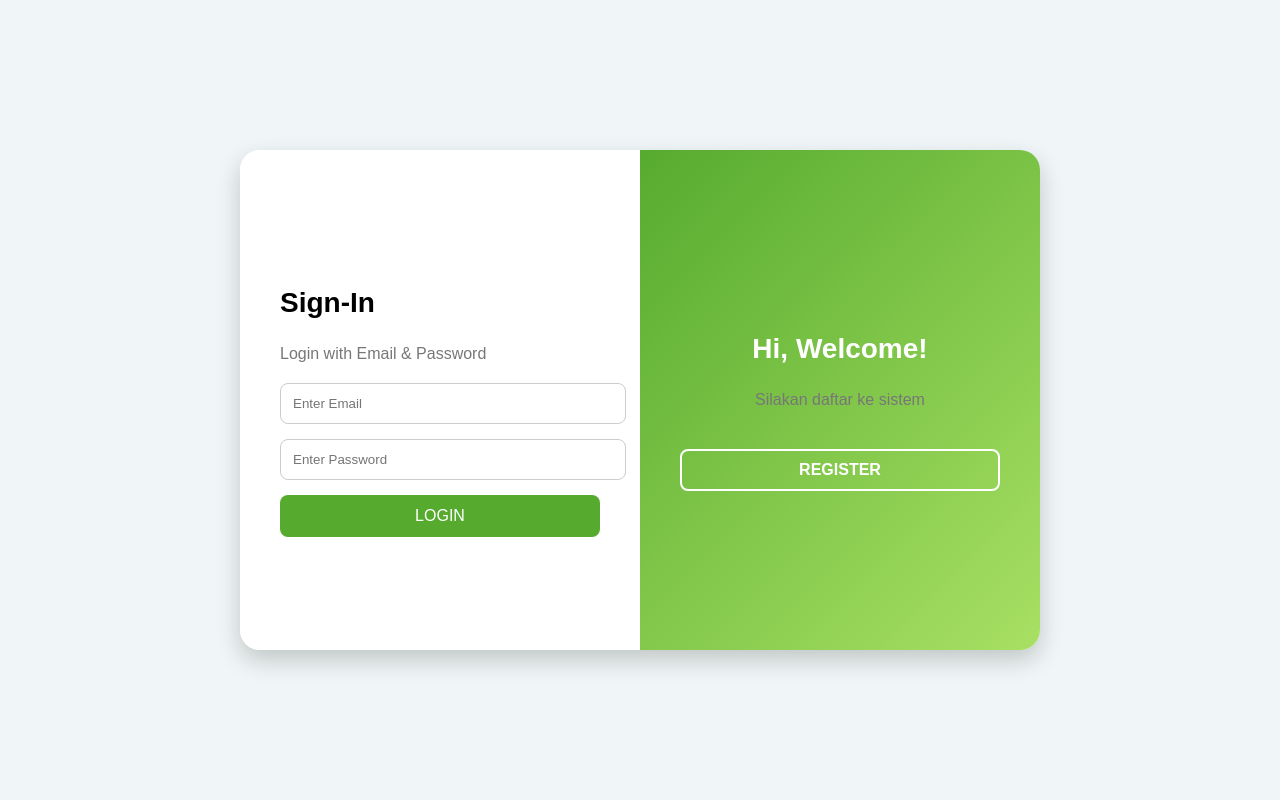
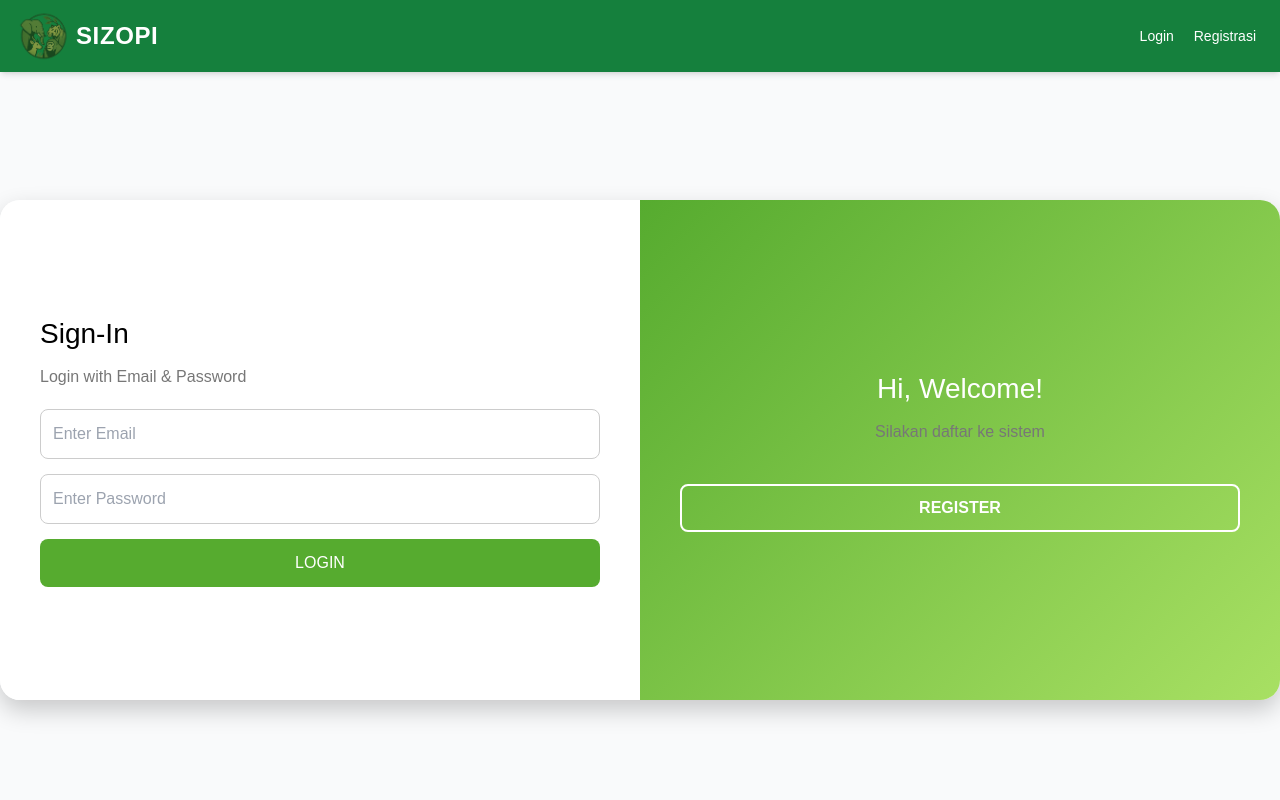
Before and after one commit to BASDAT-KEL8/sizopi, a Django app: page /accounts/login/ in a window 1280 px wide. Run offline with Django 5.2, Linux system fonts and the light colour scheme; some libraries are stand-ins or nearby versions.

Commit message:
Save local changes before merging from shintia7

```diff
--- a/accounts/templates/accounts/login.html
+++ b/accounts/templates/accounts/login.html
@@ -5,8 +5,26 @@
     <meta charset="UTF-8">
     <title>Login</title>
     <link rel="stylesheet" href="{% static 'css/login.css' %}">
+    <script src="https://cdn.tailwindcss.com"></script>
+    <style>
+        nav {
+            position: fixed;
+            top: 0;
+            left: 0;
+            width: 100%;
+            z-index: 50;
+        }
+        .container {
+            margin-top: 100px; /* memberi jarak agar konten tidak tertimpa navbar */
+        }
+    </style>
 </head>
-<body>
+<body class="bg-gray-50">
+
+    <!-- NAVBAR GUEST -->
+    {% include 'accounts/navbar.html' %}
+
+    <!-- HALAMAN LOGIN -->
     <div class="container">
         <div class="login-section">
             <h2>Sign-In</h2>
```
